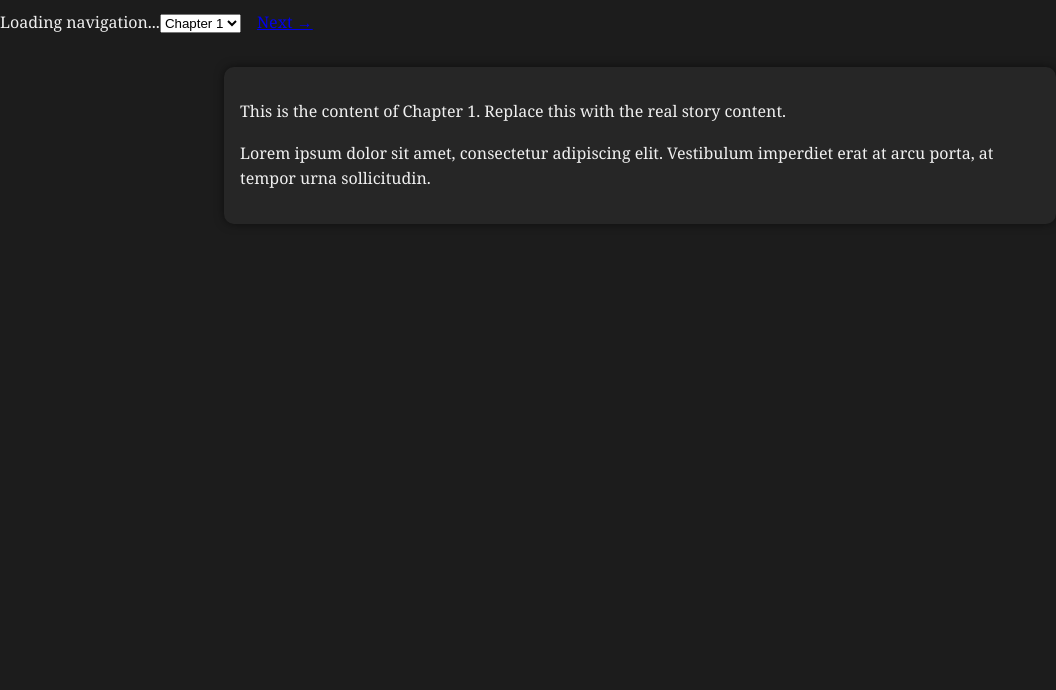
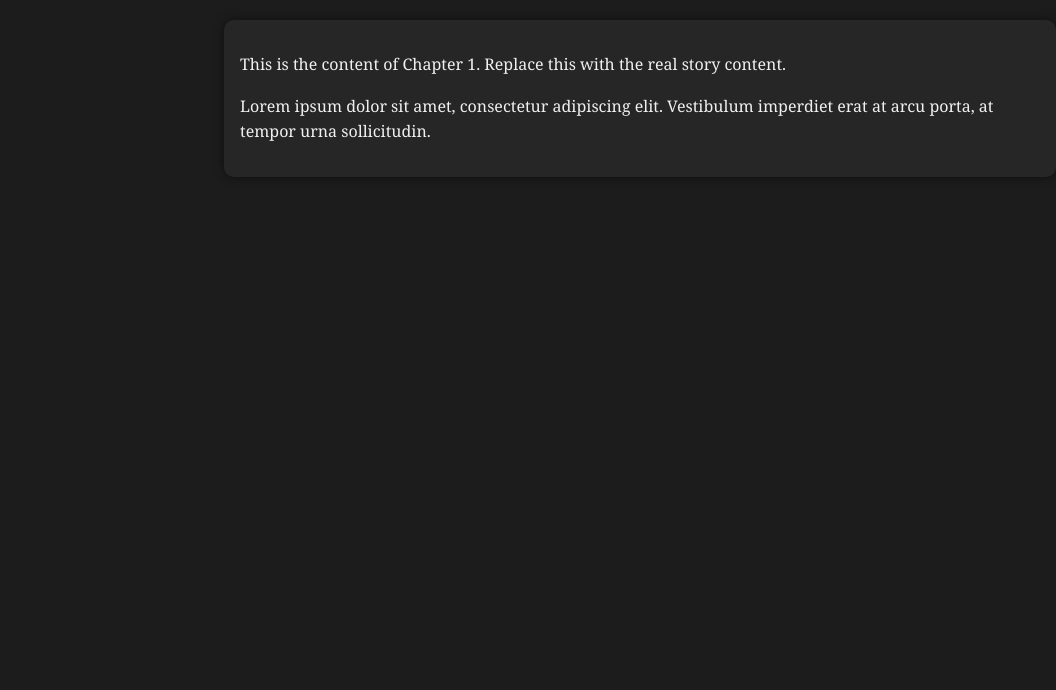
Before and after one commit to MidnaShadowfire/LegendsOfLink, a plain HTML site: page dark-mask/chapter1.html in a window 1280 px wide. Shown: the part 110-800 px from the top of the page, without its empty margins (0-1056 px from the left). Drawn offline with Linux system fonts and the light colour scheme.

Commit message:
Update chapter1.html

```diff
--- a/dark-mask/chapter1.html
+++ b/dark-mask/chapter1.html
@@ -10,7 +10,6 @@
 <body>
   <a id="home-link" href="index.html">← Back to Home</a>
   <h1>Chapter 1</h1>
-  <div id="chapter-nav">Loading navigation...</div>
   <main>
     <p>This is the content of Chapter 1. Replace this with the real story content.</p>
     <p>Lorem ipsum dolor sit amet, consectetur adipiscing elit. Vestibulum imperdiet erat at arcu porta, at tempor urna sollicitudin.</p>
```
